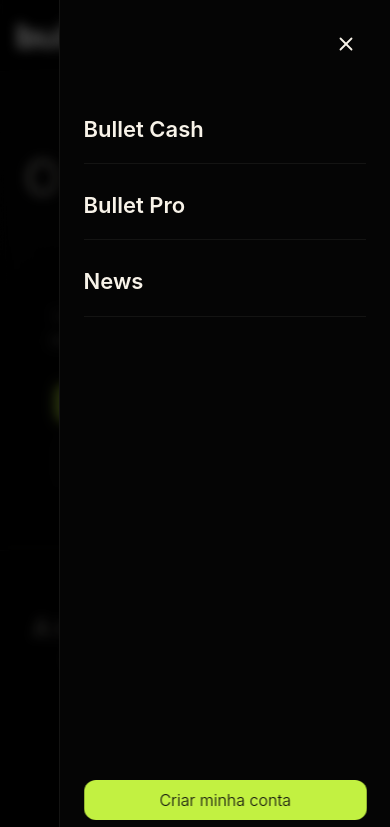
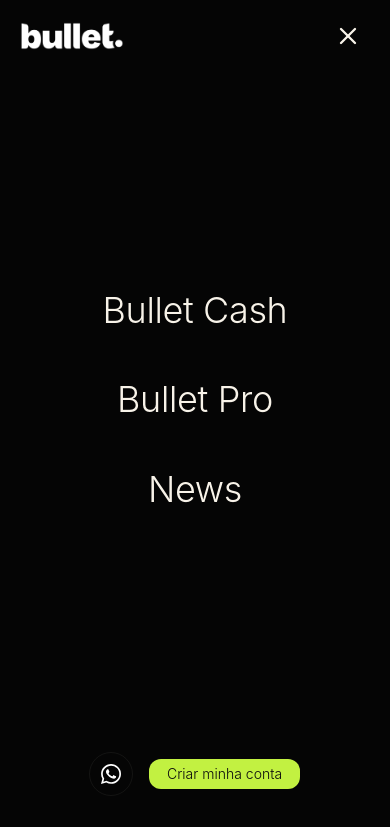
Before and after one commit to Leobullet016/bulletpoker, a plain HTML site: page public/index.html in a window 390 px wide. Both pictures are taken after a click on the button "Abrir menu". Shown: the top 827 px of the page. Drawn offline with Linux system fonts and the light colour scheme.

Commit message:
Mobile menu: borderless hamburger + fullscreen drawer with centered nav

```diff
--- a/public/css/layout.css
+++ b/public/css/layout.css
@@ -1991,13 +1991,12 @@ body.qr-modal-open {
    ========================================================== */
 .menu-toggle {
   display: none;
-  width: 40px;
-  height: 40px;
+  width: 44px;
+  height: 44px;
   align-items: center;
   justify-content: center;
   background: transparent;
-  border: 1px solid var(--color-border);
-  border-radius: 10px;
+  border: 0;
   color: var(--color-text-primary);
   cursor: pointer;
   padding: 0;
@@ -2006,11 +2005,13 @@ body.qr-modal-open {
 }
 
 .menu-toggle:hover {
-  background: rgba(255, 255, 255, 0.04);
+  color: var(--color-accent);
 }
 
 .menu-toggle svg {
   display: block;
+  width: 28px;
+  height: 28px;
 }
 
 body.drawer-open {
@@ -2021,45 +2022,50 @@ body.drawer-open {
   position: fixed;
   inset: 0;
   z-index: 1000;
+  background: var(--color-bg-primary);
+  animation: drawer-fade 200ms ease-out;
 }
 
 .mobile-drawer[hidden] {
   display: none;
 }
 
-.mobile-drawer__backdrop {
-  position: absolute;
-  inset: 0;
-  background: rgba(0, 0, 0, 0.7);
-  backdrop-filter: blur(6px);
-  -webkit-backdrop-filter: blur(6px);
+@keyframes drawer-fade {
+  from { opacity: 0; }
+  to   { opacity: 1; }
 }
 
 .mobile-drawer__panel {
-  position: absolute;
-  top: 0;
-  right: 0;
-  bottom: 0;
-  width: min(85vw, 340px);
-  background: var(--color-bg-primary);
-  border-left: 1px solid var(--color-border);
-  display: flex;
-  flex-direction: column;
-  padding: var(--space-6);
-  gap: var(--space-8);
-  box-shadow: -10px 0 40px rgba(0, 0, 0, 0.4);
-  animation: drawer-slide 220ms ease-out;
-}
-
-@keyframes drawer-slide {
-  from { transform: translateX(100%); }
-  to   { transform: translateX(0); }
+  position: relative;
+  width: 100%;
+  height: 100%;
+  display: flex;
+  flex-direction: column;
+}
+
+.mobile-drawer__header {
+  display: flex;
+  align-items: center;
+  justify-content: space-between;
+  padding: var(--space-4) var(--space-5);
+  height: var(--header-height);
+  flex-shrink: 0;
+}
+
+.mobile-drawer__logo {
+  display: inline-block;
+  flex-shrink: 0;
+}
+
+.mobile-drawer__logo img {
+  height: 28px;
+  width: auto;
+  display: block;
 }
 
 .mobile-drawer__close {
-  align-self: flex-end;
-  width: 40px;
-  height: 40px;
+  width: 44px;
+  height: 44px;
   display: inline-flex;
   align-items: center;
   justify-content: center;
@@ -2068,38 +2074,65 @@ body.drawer-open {
   color: var(--color-text-primary);
   cursor: pointer;
   padding: 0;
-  border-radius: 50%;
 }
 
 .mobile-drawer__close:hover {
-  background: rgba(255, 255, 255, 0.06);
+  color: var(--color-accent);
 }
 
 .mobile-drawer__nav {
-  display: flex;
-  flex-direction: column;
-  gap: var(--space-2);
+  flex: 1;
+  display: flex;
+  flex-direction: column;
+  align-items: center;
+  justify-content: center;
+  gap: var(--space-8);
+  padding: var(--space-8);
 }
 
 .mobile-drawer__link {
   display: block;
-  padding: var(--space-4) 0;
-  color: var(--color-text-primary);
-  font-size: var(--font-size-lg);
-  font-weight: var(--font-weight-semibold);
+  color: var(--color-text-primary);
+  font-size: var(--font-size-2xl);
+  font-weight: var(--font-weight-light);
+  letter-spacing: -0.01em;
   text-decoration: none;
-  border-bottom: 1px solid var(--color-border);
+  text-align: center;
 }
 
 .mobile-drawer__link:hover {
   color: var(--color-accent);
 }
 
-.mobile-drawer__cta {
-  margin-top: auto;
-}
-
-.mobile-drawer__cta .btn-primary {
-  width: 100%;
-  text-align: center;
-}
+.mobile-drawer__actions {
+  display: flex;
+  align-items: center;
+  justify-content: center;
+  gap: var(--space-4);
+  padding: var(--space-6) var(--space-5) var(--space-12);
+  flex-shrink: 0;
+}
+
+.mobile-drawer__whatsapp {
+  width: 44px;
+  height: 44px;
+  display: inline-flex;
+  align-items: center;
+  justify-content: center;
+  border: 1px solid var(--color-border);
+  border-radius: 50%;
+  color: var(--color-text-primary);
+  flex-shrink: 0;
+  transition: border-color var(--transition-fast), background var(--transition-fast);
+}
+
+.mobile-drawer__whatsapp:hover {
+  border-color: var(--color-accent);
+  background: rgba(194, 241, 65, 0.06);
+}
+
+.mobile-drawer__whatsapp img {
+  width: 20px;
+  height: 20px;
+  display: block;
+}
--- a/public/js/main.js
+++ b/public/js/main.js
@@ -157,21 +157,28 @@
     drawer.setAttribute('aria-label', 'Menu');
     drawer.hidden = true;
     drawer.innerHTML = ''
-      + '<div class="mobile-drawer__backdrop" data-drawer-close></div>'
       + '<div class="mobile-drawer__panel" role="document">'
-      +   '<button type="button" class="mobile-drawer__close" aria-label="Fechar menu" data-drawer-close>'
-      +     '<svg xmlns="http://www.w3.org/2000/svg" width="22" height="22" viewBox="0 0 24 24" fill="none" stroke="currentColor" stroke-width="2" stroke-linecap="round" stroke-linejoin="round" aria-hidden="true">'
-      +       '<line x1="6" y1="6"  x2="18" y2="18" />'
-      +       '<line x1="18" y1="6" x2="6"  y2="18" />'
-      +     '</svg>'
-      +   '</button>'
+      +   '<div class="mobile-drawer__header">'
+      +     '<a href="/" class="mobile-drawer__logo" aria-label="Bullet — página inicial">'
+      +       '<img src="/images/f6581de4b2c17e528437d7765795ef16d7b13c4b.png" alt="Bullet" />'
+      +     '</a>'
+      +     '<button type="button" class="mobile-drawer__close" aria-label="Fechar menu" data-drawer-close>'
+      +       '<svg xmlns="http://www.w3.org/2000/svg" width="28" height="28" viewBox="0 0 24 24" fill="none" stroke="currentColor" stroke-width="2" stroke-linecap="round" stroke-linejoin="round" aria-hidden="true">'
+      +         '<line x1="6" y1="6"  x2="18" y2="18" />'
+      +         '<line x1="18" y1="6" x2="6"  y2="18" />'
+      +       '</svg>'
+      +     '</button>'
+      +   '</div>'
       +   '<nav class="mobile-drawer__nav" aria-label="Navegação móvel">'
       +     '<a href="/"           class="mobile-drawer__link">Bullet Cash</a>'
       +     '<a href="/bullet-pro" class="mobile-drawer__link">Bullet Pro</a>'
       +     '<a href="/news"       class="mobile-drawer__link">News</a>'
       +   '</nav>'
-      +   '<div class="mobile-drawer__cta">'
-      +     '<a href="/criar-conta" class="btn-primary">Criar minha conta</a>'
+      +   '<div class="mobile-drawer__actions">'
+      +     '<a href="https://wa.me/" class="mobile-drawer__whatsapp" aria-label="Falar no WhatsApp" target="_blank" rel="noopener noreferrer">'
+      +       '<img src="/images/bc03af65af51d80d9e9266ba4d44cd7b57c8555e.svg" alt="" aria-hidden="true" />'
+      +     '</a>'
+      +     '<a href="/criar-conta" class="btn-primary btn-sm">Criar minha conta</a>'
       +   '</div>'
       + '</div>';
     document.body.appendChild(drawer);
```
